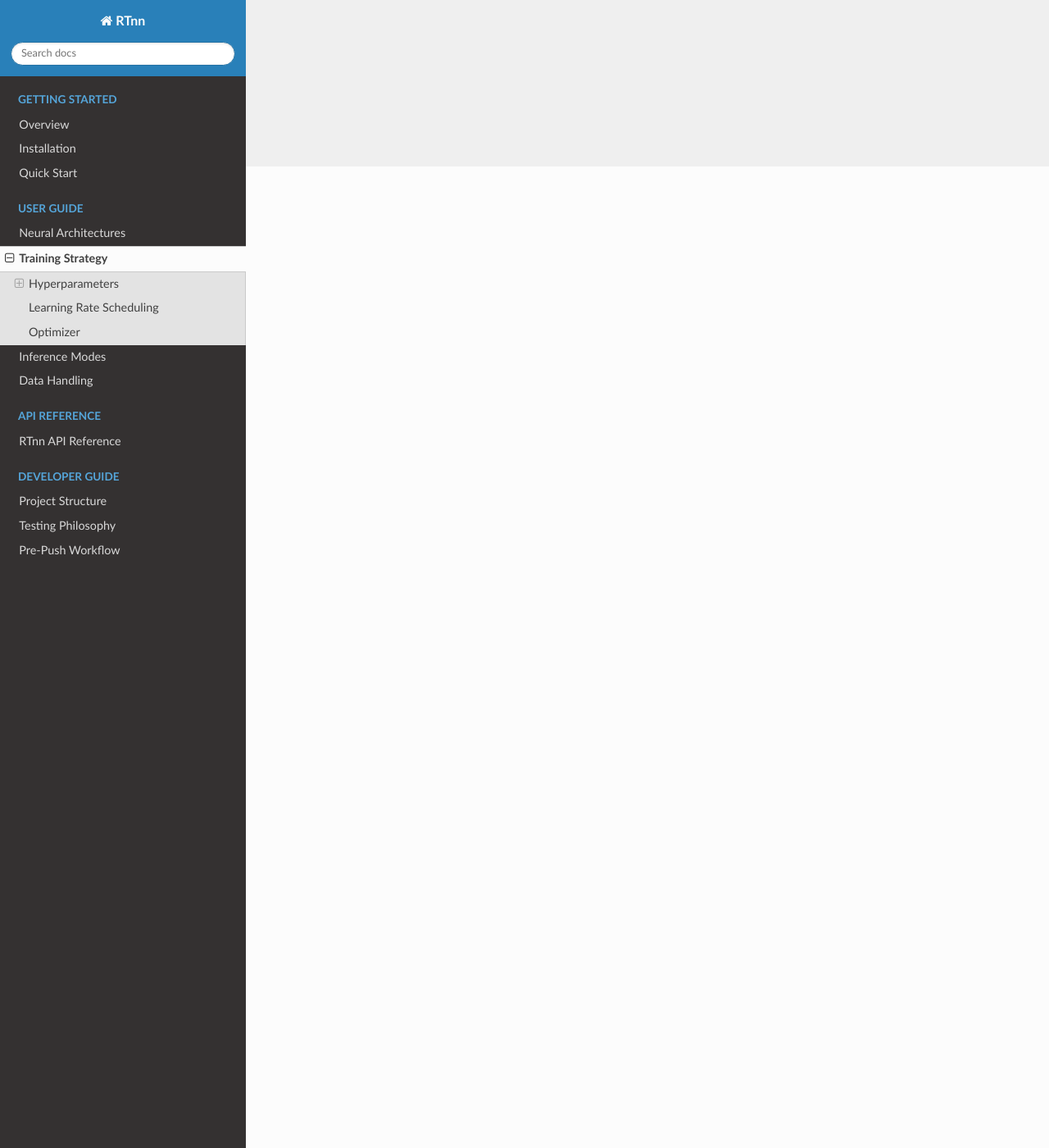
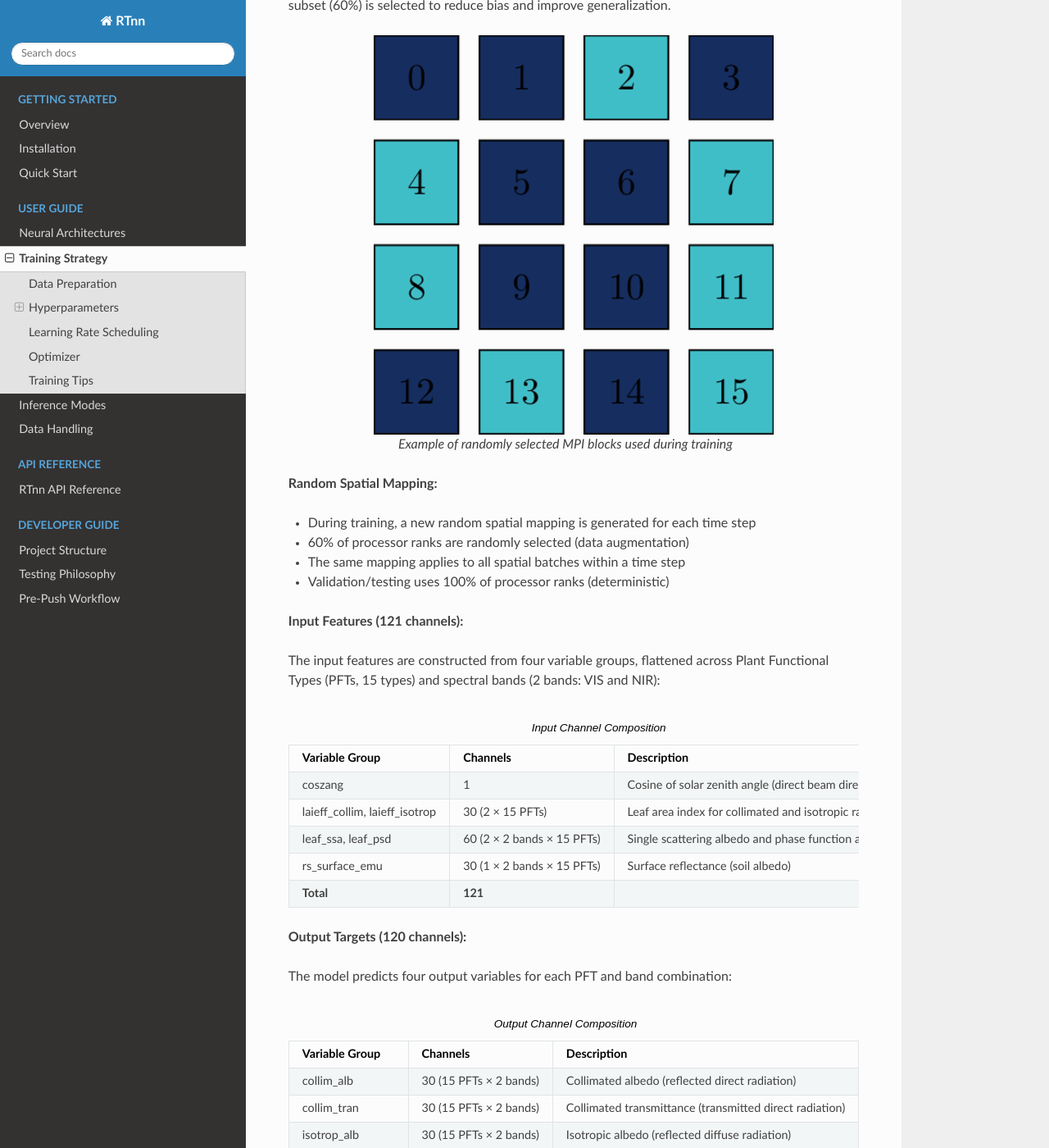
Before and after one commit to kardaneh/RTnn, a Sphinx documentation site: the page built from docs/source/training_strategy.rst, in a window 1280 px wide and 1400 px high, scrolled down 1197 px. Shown: the whole window at 82% size. Built offline with Sphinx 7.4.7 and the Read the Docs theme 3.1.0, drawn with Linux system fonts in a browser that asks for light colours; some of the changed text lies outside the part shown.

```diff
--- a/docs/source/training_strategy.rst
+++ b/docs/source/training_strategy.rst
@@ -1,5 +1,104 @@
 Training Strategy
 =================
+
+This section describes the training configuration, data preparation pipeline, and optimization strategies for RTnn.
+
+Data Preparation
+----------------
+
+RTnn processes NetCDF files containing Land Surface Model (LSM) data with the naming convention:
+`rtnetcdf_{processor_rank:03d}_{year}.nc`
+
+.. figure:: ../../images/canopy.png
+   :width: 80%
+   :align: center
+
+   Structure of the vegetation canopy
+
+**Vertical Canopy Structure:**
+
+The model simulates radiative transfer through multiple vertical layers (default: 10 layers), representing different heights within the vegetation canopy. Each layer has its own optical properties (leaf area index, single scattering albedo, etc.) that influence radiation propagation.
+
+**Processor Rank Distribution:**
+
+Data is distributed across multiple processor ranks (typically 16 ranks). For training, a random subset (60%) is selected to reduce bias and improve generalization.
+
+.. figure:: ../../images/random_rank.png
+   :width: 70%
+   :align: center
+
+   Example of randomly selected MPI blocks used during training
+
+**Random Spatial Mapping:**
+
+- During training, a new random spatial mapping is generated for each time step
+- 60% of processor ranks are randomly selected (data augmentation)
+- The same mapping applies to all spatial batches within a time step
+- Validation/testing uses 100% of processor ranks (deterministic)
+
+**Input Features (121 channels):**
+
+The input features are constructed from four variable groups, flattened across Plant Functional Types (PFTs, 15 types) and spectral bands (2 bands: VIS and NIR):
+
+.. list-table:: Input Channel Composition
+   :header-rows: 1
+   :widths: 30 20 50
+
+   * - Variable Group
+     - Channels
+     - Description
+   * - coszang
+     - 1
+     - Cosine of solar zenith angle (direct beam direction)
+   * - laieff_collim, laieff_isotrop
+     - 30 (2 × 15 PFTs)
+     - Leaf area index for collimated and isotropic radiation
+   * - leaf_ssa, leaf_psd
+     - 60 (2 × 2 bands × 15 PFTs)
+     - Single scattering albedo and phase function asymmetry
+   * - rs_surface_emu
+     - 30 (1 × 2 bands × 15 PFTs)
+     - Surface reflectance (soil albedo)
+   * - **Total**
+     - **121**
+     -
+
+**Output Targets (120 channels):**
+
+The model predicts four output variables for each PFT and band combination:
+
+.. list-table:: Output Channel Composition
+   :header-rows: 1
+   :widths: 30 20 50
+
+   * - Variable Group
+     - Channels
+     - Description
+   * - collim_alb
+     - 30 (15 PFTs × 2 bands)
+     - Collimated albedo (reflected direct radiation)
+   * - collim_tran
+     - 30 (15 PFTs × 2 bands)
+     - Collimated transmittance (transmitted direct radiation)
+   * - isotrop_alb
+     - 30 (15 PFTs × 2 bands)
+     - Isotropic albedo (reflected diffuse radiation)
+   * - isotrop_tran
+     - 30 (15 PFTs × 2 bands)
+     - Isotropic transmittance (transmitted diffuse radiation)
+   * - **Total**
+     - **120**
+     -
+
+**Physical Constraint:**
+
+For each layer, the outputs satisfy energy conservation:
+
+.. math::
+
+   \text{albedo} + \text{transmittance} + \text{absorption} = 1
+
+This constraint is enforced as a soft penalty during training.
 
 Hyperparameters
 ---------------
@@ -11,6 +110,12 @@
 
    --learning_rate 0.001
 
+**Recommendations:**
+
+- LSTM/GRU: 1e-3 to 1e-4
+- Transformer: 1e-4 to 5e-5
+- VerticalRT: 1e-4 to 5e-5
+
 Batch Size
 ~~~~~~~~~~
 
@@ -18,6 +123,8 @@
 
    --batch_size 32
    --tbatch 24  # Temporal batch size
+
+**Note:** For VerticalRT with 120 output channels, reduce batch size to 4-8 due to memory constraints.
 
 Loss Functions
 ~~~~~~~~~~~~~~
@@ -28,18 +135,103 @@
    --beta 0.2  # Weight for absorption loss
    --beta_delta 1.0  # For Huber/SmoothL1
 
+**Loss Function Options:**
+
+.. list-table:: Loss Function Types
+   :header-rows: 1
+   :widths: 20 25 55
+
+   * - Loss Type
+     - Best For
+     - Description
+   * - ``mse``
+     - General purpose
+     - Standard Mean Squared Error
+   * - ``mae``
+     - Robust to outliers
+     - Mean Absolute Error
+   * - ``huber``
+     - Balanced
+     - Combines MSE and MAE
+   * - ``smoothl1``
+     - Similar to Huber
+     - Smooth L1 Loss
+   * - ``nmae``
+     - Scale-invariant
+     - Normalized MAE
+   * - ``nmse``
+     - Scale-invariant
+     - Normalized MSE
+
+**Weighted Loss Formula:**
+
+.. math::
+
+   \mathcal{L}_{\text{total}} = (1 - \beta) \cdot \mathcal{L}_{\text{fluxes}} + \beta \cdot (\mathcal{L}_{\text{abs12}} + \mathcal{L}_{\text{abs34}})
+
+Where:
+- :math:`\beta` controls the trade-off between flux accuracy and absorption accuracy
+- Typical :math:`\beta` values: 0.05 - 0.3
+
 Learning Rate Scheduling
 ------------------------
 
 RTnn uses ReduceLROnPlateau scheduler:
-- Factor: 0.5
-- Patience: 5 epochs
-- Monitors validation loss
+
+.. code-block:: python
+
+   scheduler = ReduceLROnPlateau(
+       optimizer,
+       factor=0.5,      # Reduce LR by 50%
+       patience=5,      # Wait 5 epochs before reducing
+       mode='min'       # Monitor validation loss minimum
+   )
+
+The learning rate is reduced when validation loss plateaus.
 
 Optimizer
 ---------
 
 Adam optimizer with default parameters:
-- β₁ = 0.9
-- β₂ = 0.999
-- ε = 1e-8
+
+.. code-block:: python
+
+   optimizer = torch.optim.Adam(
+       model.parameters(),
+       lr=learning_rate,
+       betas=(0.9, 0.999),
+       eps=1e-8
+   )
+
+Training Tips
+-------------
+
+**For LSTM/GRU:**
+
+- Hidden size: 128-256 for 121 inputs
+- Number of layers: 2-4
+- Dropout: 0.2-0.4
+
+**For Transformer:**
+
+- Embed size: 256-512
+- Number of heads: embed_size // 64
+- Forward expansion: 2-4
+- Dropout: 0.1-0.3
+
+**For VerticalRT:**
+
+- Hidden size: 256
+- Layer embedding dimension: 16
+- mu_bar: 0.5 (average inverse diffuse optical depth)
+- Dropout: 0.1
+
+**General Tips:**
+
+1. Start with smaller learning rate (1e-4) for larger models
+2. Use gradient clipping for stable training
+3. Monitor conservation penalty (should approach 0)
+4. Save checkpoints every 10 epochs
+5. Use mixed precision training for memory efficiency
+
+See :doc:`neural_architectures` for architecture-specific details.
--- a/docs/stats/stat_log.txt
+++ /dev/null
@@ -1,2 +0,0 @@
-Starting statistics computation for normalization
-Processing file: /leonardo_work/EUHPC_D17_070/Data_LSM_1990-2000/rtnetcdf_000_1998.nc
```
Also changed, not shown: docs/source/api/rtnn.rst (+0 -8 lines), docs/source/quickstart.rst (+8 -7 lines), images/canopy.png (added), images/random_rank.png (added), 4 other files.
